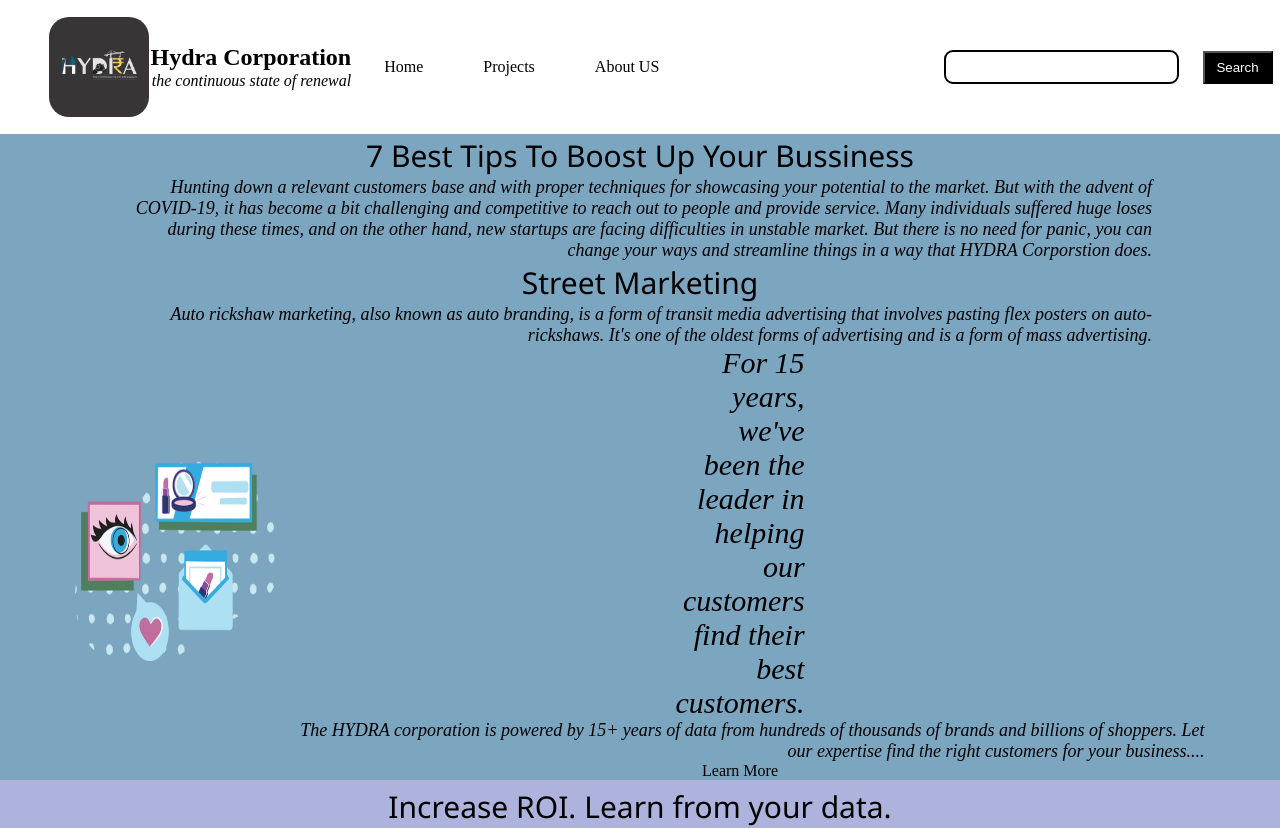
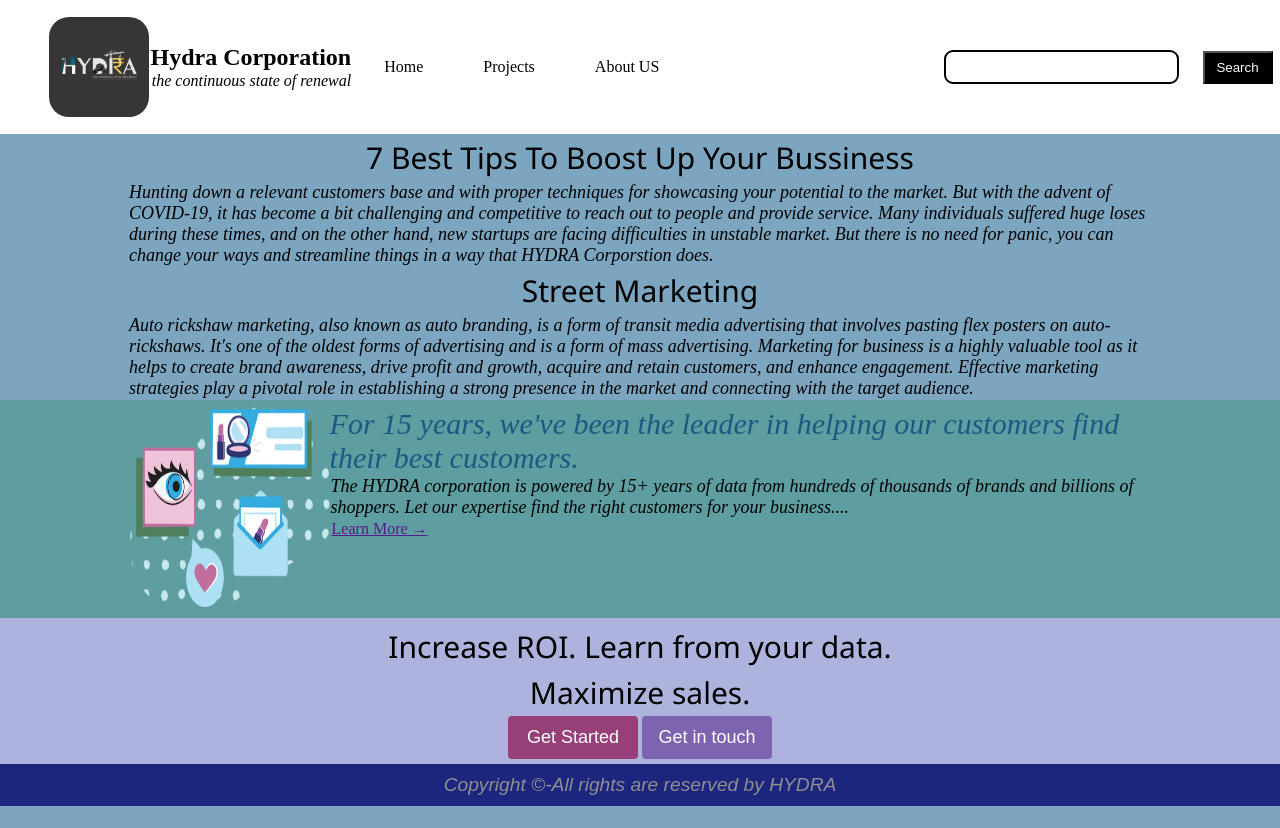
Before and after one commit to shreyashwaghmare/ReactJS-Begineer, a React (Create React App) app: page / in a window 1280 px wide. Shown: the top 828 px of the page. After the commit the page ends 806 px from the top, so only its background shows below. Built offline with nearby package versions, Linux system fonts and the light colour scheme.

Commit message:
new features

```diff
--- a/public/index.html
+++ b/public/index.html
@@ -41,7 +41,7 @@
                 name="search"
                 id="search"
             />
-            <button class="btn btn-sm">
+            <button href="" class="btn btn-sm">
                 Search
             </button>
         </div>
@@ -81,7 +81,13 @@
               <p class="text-small">
                 Auto rickshaw marketing, also known as auto branding,
                 is a form of transit media advertising that involves pasting flex posters
-                on auto-rickshaws. It's one of the oldest forms of advertising and is a form of mass advertising.
+                on auto-rickshaws. It's one of the oldest forms of advertising
+                 and is a form of mass advertising.
+                 Marketing for business is a highly valuable tool as it helps to
+                  create brand awareness, drive profit and growth, acquire and
+                   retain customers, and enhance engagement. Effective marketing
+                   strategies play a pivotal role in establishing a strong presence
+                   in the market and connecting with the target audience.
               </p>
           </div>
       </div>
@@ -101,9 +107,11 @@
           of thousands of brands and billions of shoppers. Let our expertise find
           the right customers for your business....
         </p>
-        <a>
-          Learn More
+        <p class="link">
+        <a href="">
+          Learn More &#8594;
         </a>
+      </p>
      </div>
    </div>
   </section>
@@ -112,10 +120,10 @@
       <h1 class="text-big">Increase ROI. Learn from your data.</h1>
       <h1 class="text-big">Maximize sales.</h1>
       <div>
-      <button class="btn-getStarted">
+      <button href=" " class="btn-getStarted">
         Get Started
     </button>
-    <button class="btn-getinTouch">
+    <button href=" " class="btn-getinTouch">
       Get in touch
   </button>
       </div>
--- a/src/index.css
+++ b/src/index.css
@@ -94,7 +94,7 @@ body {
   color: #fff;
   border-radius: 4px;
   margin: 0px;
-  background-color: rgb(138, 81, 109);
+  background-color: rgba(141, 12, 74, 0.685);
   font-size: large;
   padding:0px 1px;
   border: 0;
@@ -106,7 +106,7 @@ body {
   color: #fff;
   border-radius: 4px;
   margin: 0px;
-  background-color: rgba(82, 161, 151, 0.747);
+  background-color: rgba(71, 5, 124, 0.459);
   font-size: large;
   padding:0px 1px;
   border: 0;
@@ -165,11 +165,14 @@ footer {
   font-family: "Segoe UI", Tahoma, Geneva, Verdana,
       sans-serif;
   font-size: 30px;
+  padding: 2px;
 }
 
 .text-small {
   font-size: 18px;
   margin: 0px;
+  text-align: left;
+  padding: 1px;
 }
 
   div {
@@ -191,21 +194,34 @@ footer {
 
 .section-experience{
   display: flex;
-  height: 80;
+  height: 80%;
+  background-color: cadetblue;
+  padding: 5px 2px;
 }
 .box-experience {
   display: flex;
-  justify-content: center;
-  align-items: center;
+  justify-content: left;
+  align-items: left;
   color: black;
   max-width: 80%;
   margin: auto;
   height: 80%;
+  padding: 2px;
   }
+
 .text-experience{
   font-size: 30px;
-  justify-content: left;
-  align-items: left;
+  text-align: left;
+  margin: 0px 0px;
+  color: rgba(23, 86, 128, 0.959);
+}
+
+.link{
+  margin: 0;
+  padding: 1px 2px;
+  text-align: left;
+  font-style: normal;
+  color: #1d285e;
 }
 
 
```
